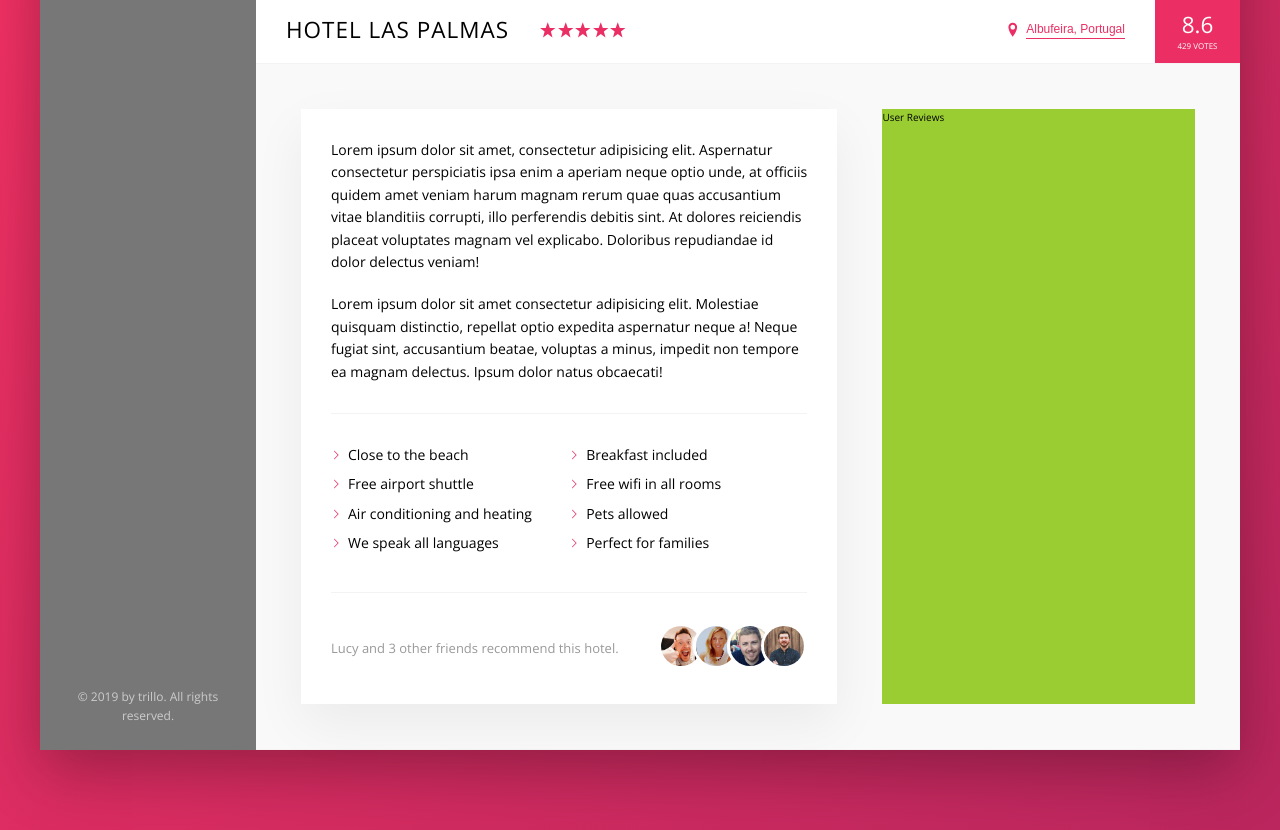
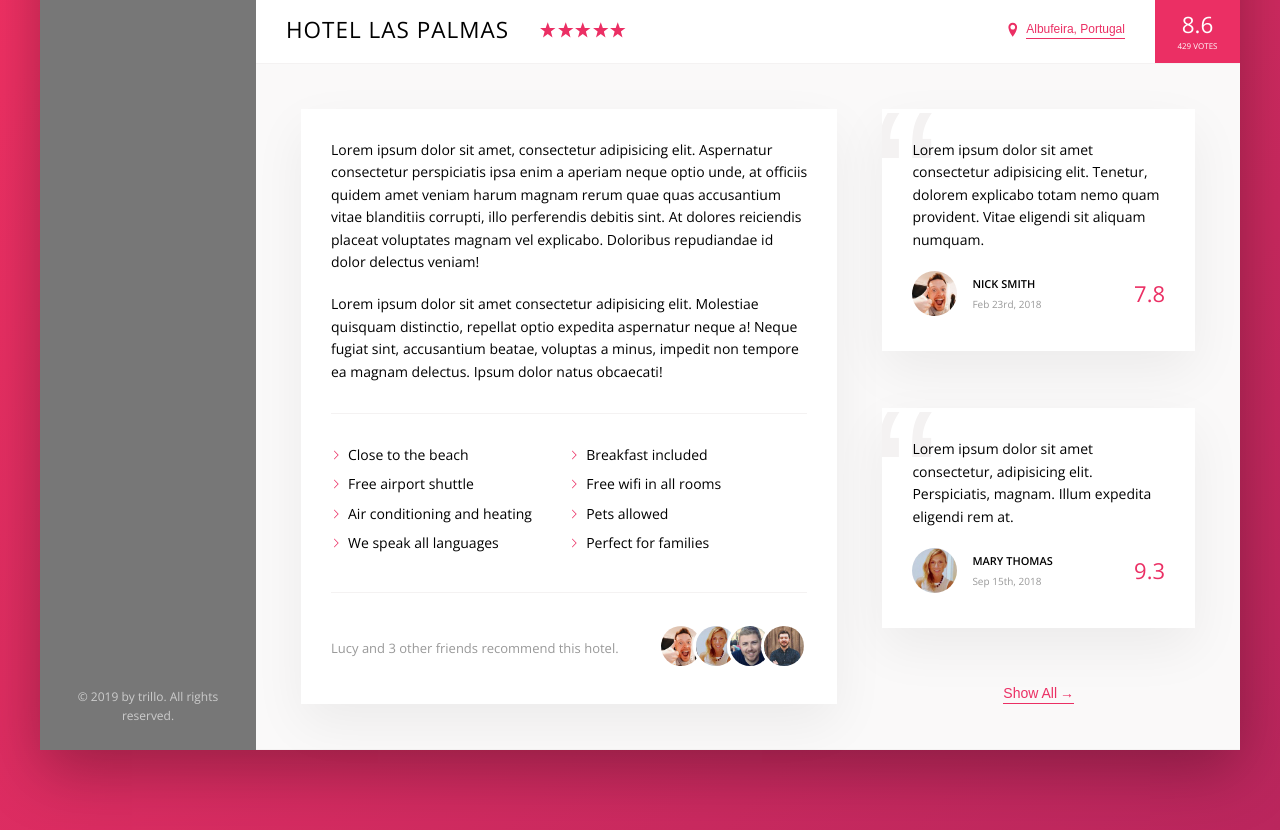
Before and after one commit to GeorgeMitsikaris/CSS3-Flexbox-Tutorial, a website: page index.html in a window 1280 px wide. Shown: the part 538-1368 px from the top of the page. Drawn offline with nearby package versions, Linux system fonts and the light colour scheme.

Commit message:
Building the user reviews section

```diff
--- a/index.html
+++ b/index.html
@@ -156,7 +156,33 @@
                             </div>
                         </div>
                         <div class="user-reviews">
-                            User Reviews
+                            <figure class="review">
+                                <blockquote class="review__text">
+                                    Lorem ipsum dolor sit amet consectetur adipisicing elit. Tenetur, dolorem explicabo totam nemo quam provident. Vitae eligendi sit aliquam numquam.
+                                </blockquote>
+                                <figcaption class="review__user">
+                                    <img src="img/user-1.jpg" alt="user 1" class="review__photo">
+                                    <div class="review__user-box">
+                                        <p class="review__user-name">Nick Smith</p>
+                                        <p class="review__user-date">Feb 23rd, 2018</p>
+                                    </div>
+                                    <div class="review__rating">7.8</div>
+                                </figcaption>
+                            </figure>
+                            <figure class="review">
+                                <blockquote class="review__text">
+                                    Lorem ipsum dolor sit amet consectetur, adipisicing elit. Perspiciatis, magnam. Illum expedita eligendi rem at.
+                                </blockquote>
+                                <figcaption class="review__user">
+                                    <img src="img/user-2.jpg" alt="user 2" class="review__photo">
+                                    <div class="review__user-box">
+                                        <p class="review__user-name">Mary Thomas</p>
+                                        <p class="review__user-date">Sep 15th, 2018</p>
+                                    </div>
+                                    <div class="review__rating">9.3</div>
+                                </figcaption>
+                            </figure>
+                            <button class="btn-inline">Show All<span>&rarr;</span></button>
                         </div>
                     </div>
                 </main>
--- a/sass/_components.scss
+++ b/sass/_components.scss
@@ -266,8 +266,17 @@
     cursor: pointer;
     transition: all .2s;
 
+    & span{
+        margin-left: 3px;
+        transition: margin-left .2s;
+    }
+
     &:hover{
         color: var(--color-grey-dark-1);
+
+        & span{
+            margin-left: 8px;
+        }
     }
 
     &:focus{
@@ -364,3 +373,67 @@
         }
     }
 }
+
+///////////////////////////////////////////
+//Reviews
+.review{
+    background-color: #fff;
+    box-shadow: var(--shadow-light);
+    padding: 3rem;
+    padding-bottom: 3.5rem;
+    position: relative;
+    overflow: hidden;
+
+    &__text{
+        margin-bottom: 2rem;
+        z-index: 10;
+        position: relative;
+    }
+
+    &__user{
+        display: flex;
+        justify-content: space-between;
+        align-items: center;
+    }
+
+    &__photo{
+        height: 4.5rem;
+        width: 4.5rem;
+        border-radius: 50%;
+        margin-right: 1.5rem;
+    }
+
+    &__user-box{
+        margin-right: auto;
+    }
+
+    &__user-name{
+        font-size: 1.1rem;
+        font-weight: 600;
+        text-transform: uppercase;
+        margin-bottom: .4rem;
+    }
+
+    &__user-date{
+        font-size: 1rem;
+        color: var(--color-grey-dark-3);
+    }
+
+    &__rating{
+        color: var(--color-primary);
+        font-size: 2.2rem;
+        font-weight: 300;
+    }
+
+    &::before{
+        content:"\201C";
+        position: absolute;
+        top: -2.75rem;
+        left: -1rem;
+        line-height: 1;
+        font-size: 20rem;
+        color: var(--color-grey-light-2);
+        font-family: sans-serif;
+        z-index: 1;
+    }
+}
--- a/sass/_layout.scss
+++ b/sass/_layout.scss
@@ -36,6 +36,7 @@
 }
 
 .detail{
+    font-size: 1.4rem;
     display: flex;
     padding: 4.5rem;
     background-color: var(--color-grey-light-1);
@@ -43,7 +44,6 @@
 }
 
 .description{
-    font-size: 1.4rem;
     background-color: #fff;
     box-shadow: var(--shadow-light);
     padding: 3rem;
@@ -52,6 +52,9 @@
 }
 
 .user-reviews{
-    background-color: yellowgreen;
     flex: 1;
+    display: flex;
+    flex-direction: column;
+    align-items: center;
+    justify-content: space-between;
 }
```
Also changed, not shown: css/style.css.
